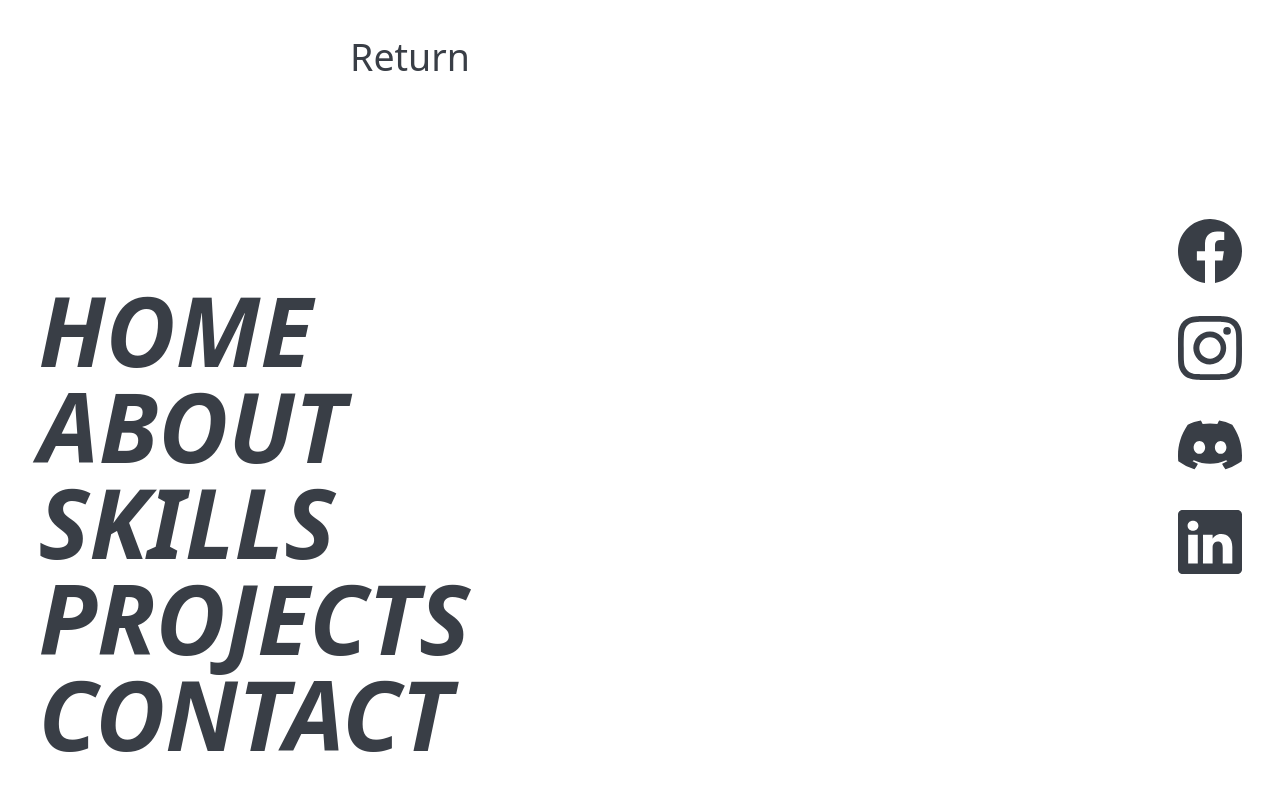
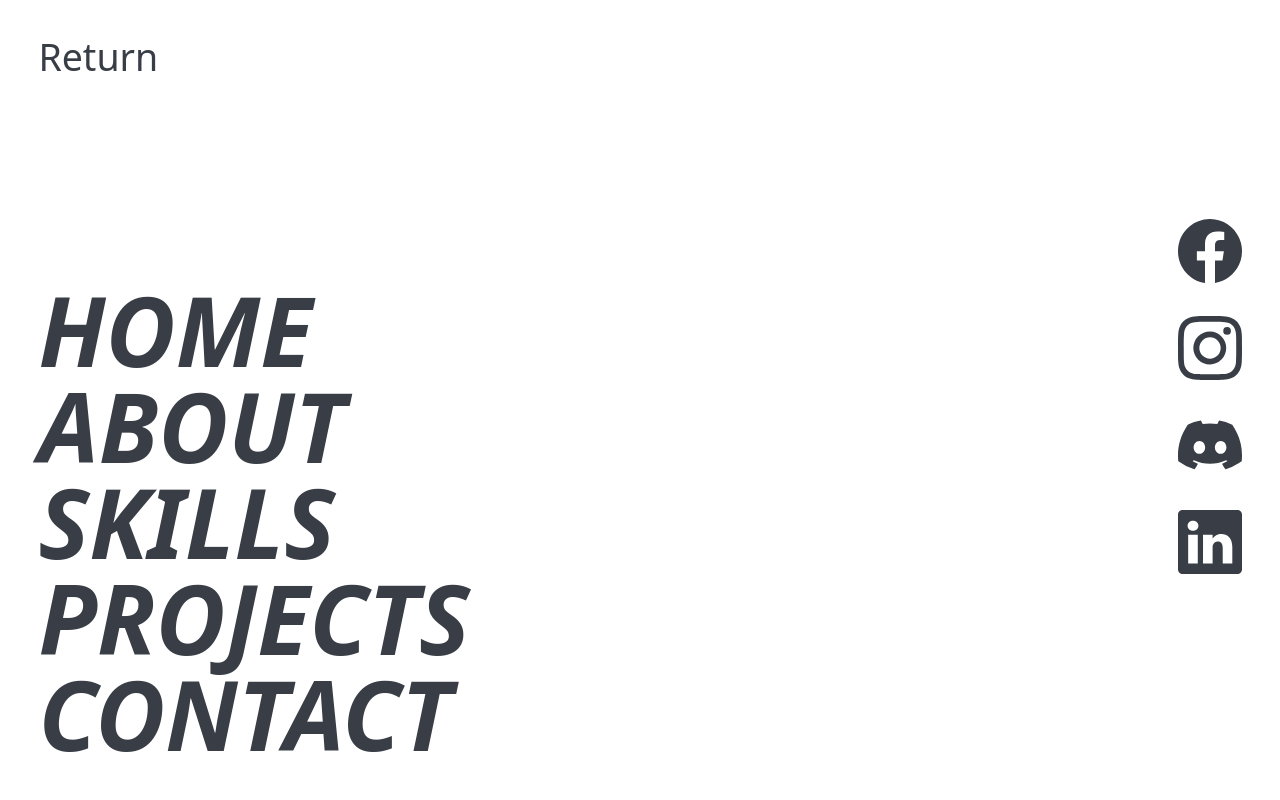
Before and after one commit to DropitupQwerty/Portfolio, a React (Vite) app: page / in a window 1280 px wide. Both pictures are taken after a click on the button 65 px from the left and 50 px from the top of the page. Shown: the top 800 px of the page. Built offline with nearby package versions, Linux system fonts and the light colour scheme; a web font is replaced by a local one.

Commit message:
fixing the deployment test 8

```diff
--- a/src/components/NavigationBar.tsx
+++ b/src/components/NavigationBar.tsx
@@ -74,8 +74,8 @@
 					{/* <div className='absolute w-fit text-end text-[18vh] text-transparent top-0 right-0' style={{WebkitTextStroke: '2px #333'}}>MY PORTFOLIO</div>	 */}
 
 					<div className='relative flex w-full flex-col lg:flex-row justify-between z-10 h-full'>
-						<div className='flex flex-col lg:justify-between'>
-							<div className='flex  justify-end'>
+						<div className='flex flex-col  lg:justify-between'>
+							<div className='flex  justify-end lg:justify-start'>
 								<div className='text-4xl lg:text-6xl font-normal'>
 									<button onClick={()=> setOpen(!open)}>
 									Return
```
